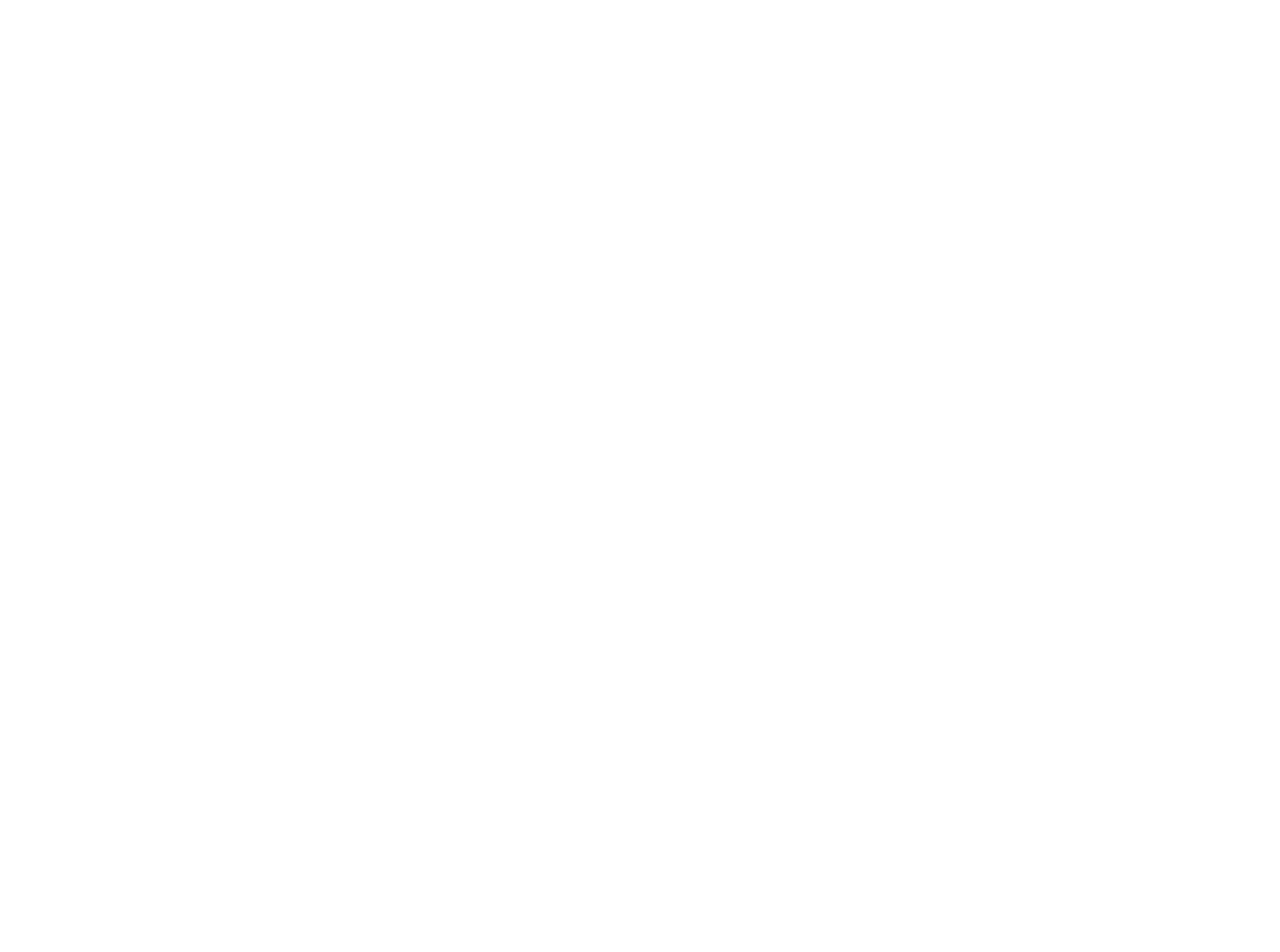
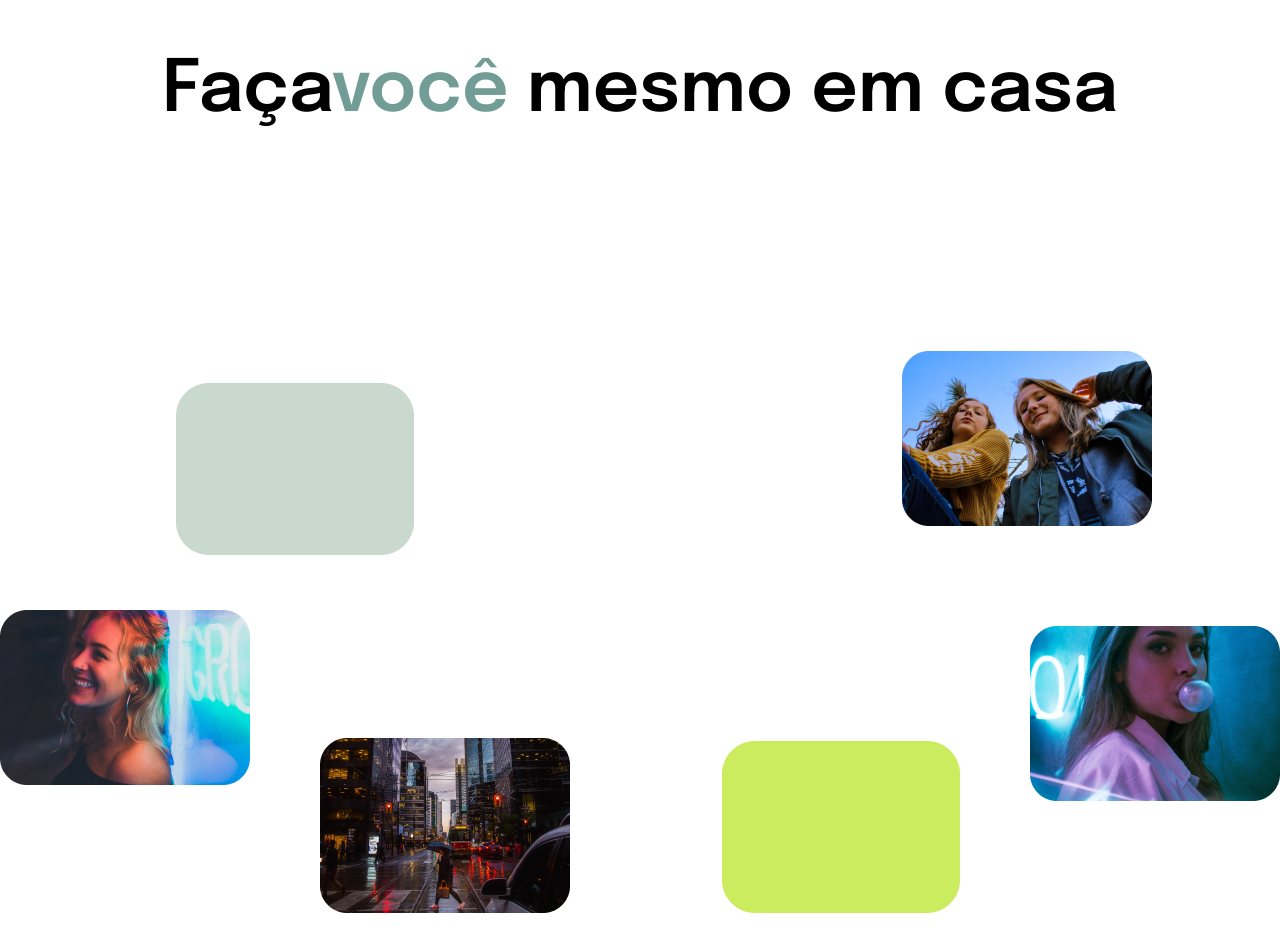
Before and after one commit to andrezafs/instasany, a Next.js app: page / in a window 1280 px wide. Shown: the part 1130-2082 px from the top of the page. Before the commit the page ends 970 px from the top, so only its background shows below. Built offline with nearby package versions, Linux system fonts and the light colour scheme.

Commit message:
feat: create section hero

```diff
--- a/src/app/page.tsx
+++ b/src/app/page.tsx
@@ -1,6 +1,11 @@
 import { SectionHero } from "@/components/hero";
-import Image from "next/image";
+import { SectionCards } from "@/components/section-cards";
 
 export default function Home() {
-  return <SectionHero />;
+  return (
+    <>
+      <SectionHero />
+      <SectionCards />
+    </>
+  );
 }
--- /dev/null
+++ b/src/components/section-cards.tsx
@@ -0,0 +1,59 @@
+import Image from "next/image";
+import Mockup from "/public/mockup-main.png";
+
+import Card01 from "/public/image-01.png";
+import Card02 from "/public/image-02.png";
+import Card03 from "/public/image-03.png";
+import Card04 from "/public/image-04.png";
+import Card05 from "/public/image-05.png";
+import Card06 from "/public/image-06.png";
+
+export function SectionCards() {
+  return (
+    <>
+      <section className="w-full pb-20">
+        <Image
+          src={Mockup}
+          alt="Mockup Main"
+          className="sticky z-10 top-56 mx-auto -mt-[32rem] mb-16"
+        />
+        <h2 className="text-center text-7xl font-semibold text-black mb-56">
+          Faça
+          <span className="text-green-title-card">você</span> mesmo em casa
+        </h2>
+        <div className="relative w-full max-w-area-cards h-area-cards mx-auto">
+          <Image
+            src={Card01}
+            alt="Card 01"
+            className="absolute top-8 left-44"
+          />
+          <Image
+            src={Card02}
+            alt="Card 02"
+            className="absolute left-0 bottom-32"
+          />
+          <Image
+            src={Card03}
+            alt="Card 03"
+            className="absolute bottom-0 left-80"
+          />
+          <Image
+            src={Card04}
+            alt="Card 04"
+            className="absolute top-0 right-32 "
+          />
+          <Image
+            src={Card05}
+            alt="Card 05"
+            className="absolute right-0 bottom-28"
+          />
+          <Image
+            src={Card06}
+            alt="Card 06"
+            className="absolute bottom-0 right-80"
+          />
+        </div>
+      </section>
+    </>
+  );
+}
--- a/tailwind.config.ts
+++ b/tailwind.config.ts
@@ -13,15 +13,18 @@
         "green-actived": "#5D8A83",
         "green-border": "#2A4B46",
         "green-btn": "#CCEC60",
+        "green-title-card": "#719D96",
       },
       maxWidth: {
         grid: "77.5rem",
         "text-hero": "66rem",
         "area-icons": "53.4375rem",
         "area-mockups": "59.8125rem",
+        "area-cards": "82.5rem",
       },
       height: {
         "section-hero": "54.625rem",
+        "area-cards": "35.125rem",
       },
       backgroundImage: {
         hero: "url('/bg-hero.svg')",
```
